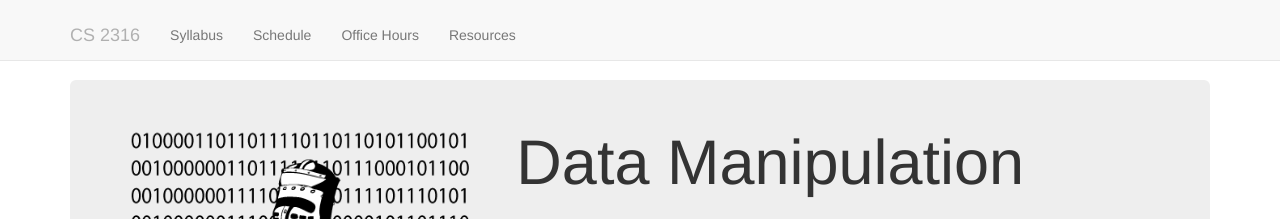
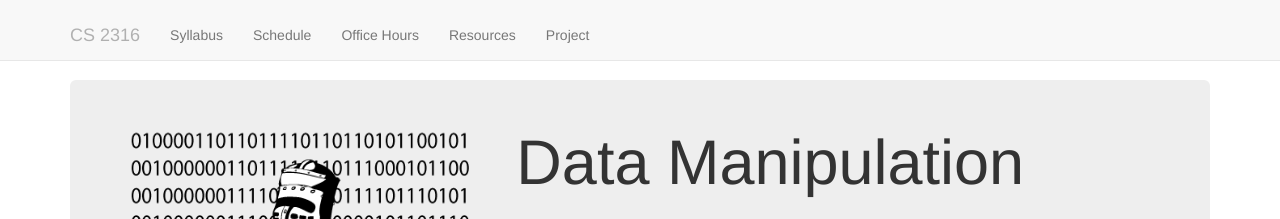
Before and after one commit to sswensen3/cs2316.github.io, a Jekyll site: the page built from index.html, in a window 1280 px wide. Shown: the top 219 px of the page. Built offline with Jekyll 4.4.1, drawn with Linux system fonts in a browser that asks for light colours; nearby versions of some CDN libraries.

Commit message:
Add project link

```diff
--- a/_layouts/default.html
+++ b/_layouts/default.html
@@ -51,6 +51,7 @@
               <li><a href="schedule.html">Schedule</a></li>
               <li><a href="office-hours.html">Office Hours</a></li>
               <li><a href="resources.html">Resources</a></li>
+              <li><a href="project.html">Project</a></li>
             </ul>
           </div><!--/.nav-collapse -->
         </div>
```
